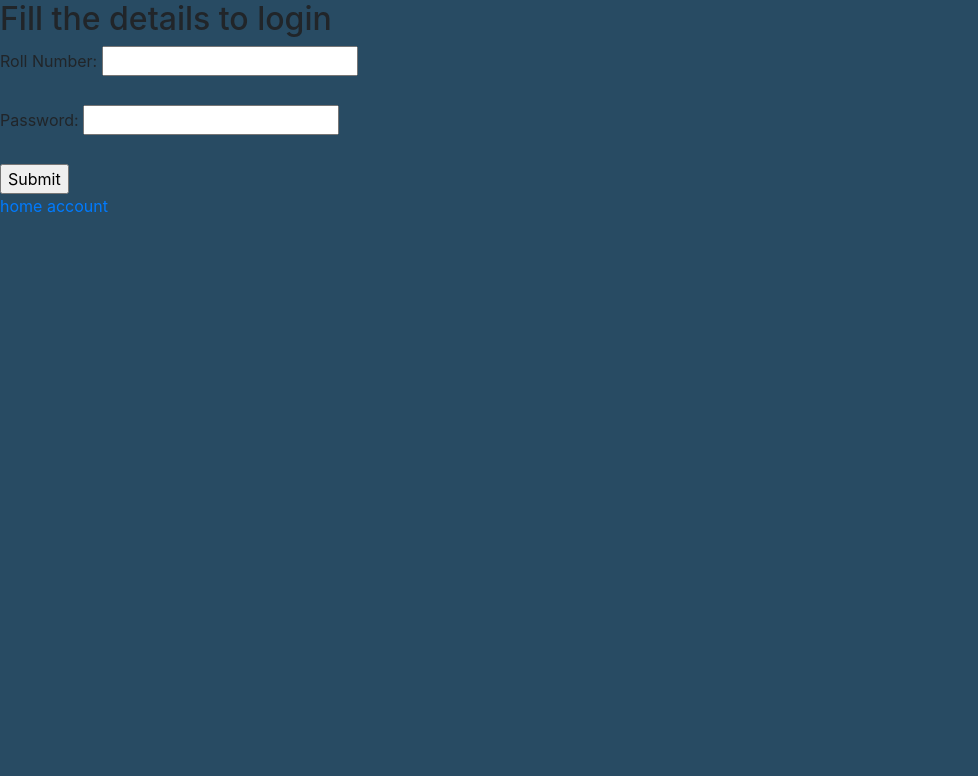
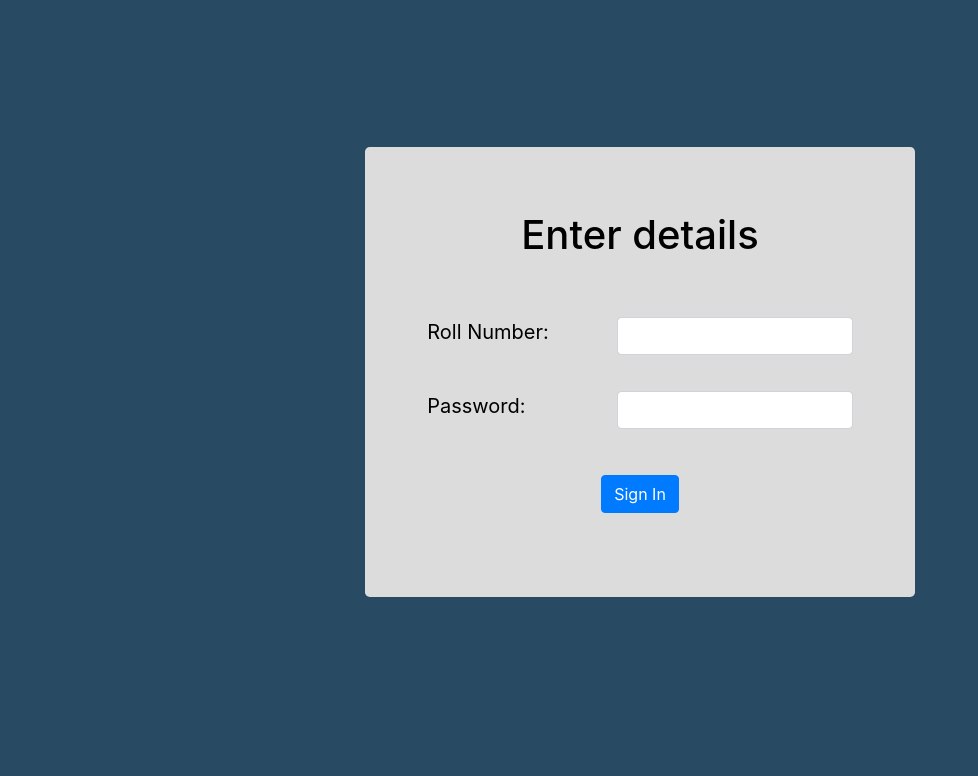
Before and after one commit to neelb99/vCredit, a Flask app: page /login in a window 1280 px wide. Shown: the part 56-832 px from the top of the page, without its empty margins (0-978 px from the left). Before the commit the page ends 269 px from the top, so only its background shows below. Run offline with Flask 2, Linux system fonts and the light colour scheme; some libraries are stand-ins or nearby versions.

Commit message:
login page

```diff
--- a/static/main.css
+++ b/static/main.css
@@ -66,7 +66,8 @@ p{
 }
 
 .jumbotron{
-	background-color: 	#DCDCDC;
+	background-color: #DCDCDC;
+	color: black;
 }
 
 @media(max-height: 500px){
@@ -74,3 +75,15 @@ p{
 		padding-top: 50px;
 	}
 }
+
+.btn-primary{
+	margin-top:20px;
+}
+
+.form-group{
+	padding: 10px;
+}
+
+form{
+	padding:20px;
+}
--- a/templates/login.html
+++ b/templates/login.html
@@ -61,21 +61,37 @@
       </ul>
     </div>
   </nav>
-<h2> Fill the details to login </h2>
+  <div class="main">
+  	<div id="intro">
+  		<div class="jumbotron">
+				<h1 class="text-center">Enter details</h1>
 				{% if wrong %}
-	<h3>Enter valid details</h3>
+					<h4>Enter valid details</h4>
 				{%endif%}
 				<form action={{url_for('login')}} method="post">
+					<div class="form-group row">
+						<div class="col-xs-5 col-md-5">
 							<label for="roll">Roll Number: </label>
-  <input type="text" name="roll" required>
-  <br><br>
+						</div>
+						<div class="col-xs-7 col-md-7">
+							<input type="text" class="form-control" name="roll" required>
+						</div>
+			  	</div>
+			  	<div class="form-group row">
+			  		<div class="col-xs-5 col-md-5">
 			  			<label for="pass">Password: </label>
-	<input type="password" name="pass" required>
-  <br><br>
-  <input type="submit">
+			  		</div>
+			  		<div class="col-xs-7 col-md-7">
+							<input type="password" name="pass" class="form-control" required>
+						</div>
+					</div>
+					<center>
+			  		<button type="submit" class="btn btn-primary">Sign In</button>
+			  	</center>
 				</form>
-<a href="{{url_for('index')}}">home</a>
-		<a href="{{url_for('account')}}">account</a>
+			</div>
+		</div>
+	</div>
 </div>
 </body>
 </html>
```
Lines whose indentation alone changed are shown as unchanged.
